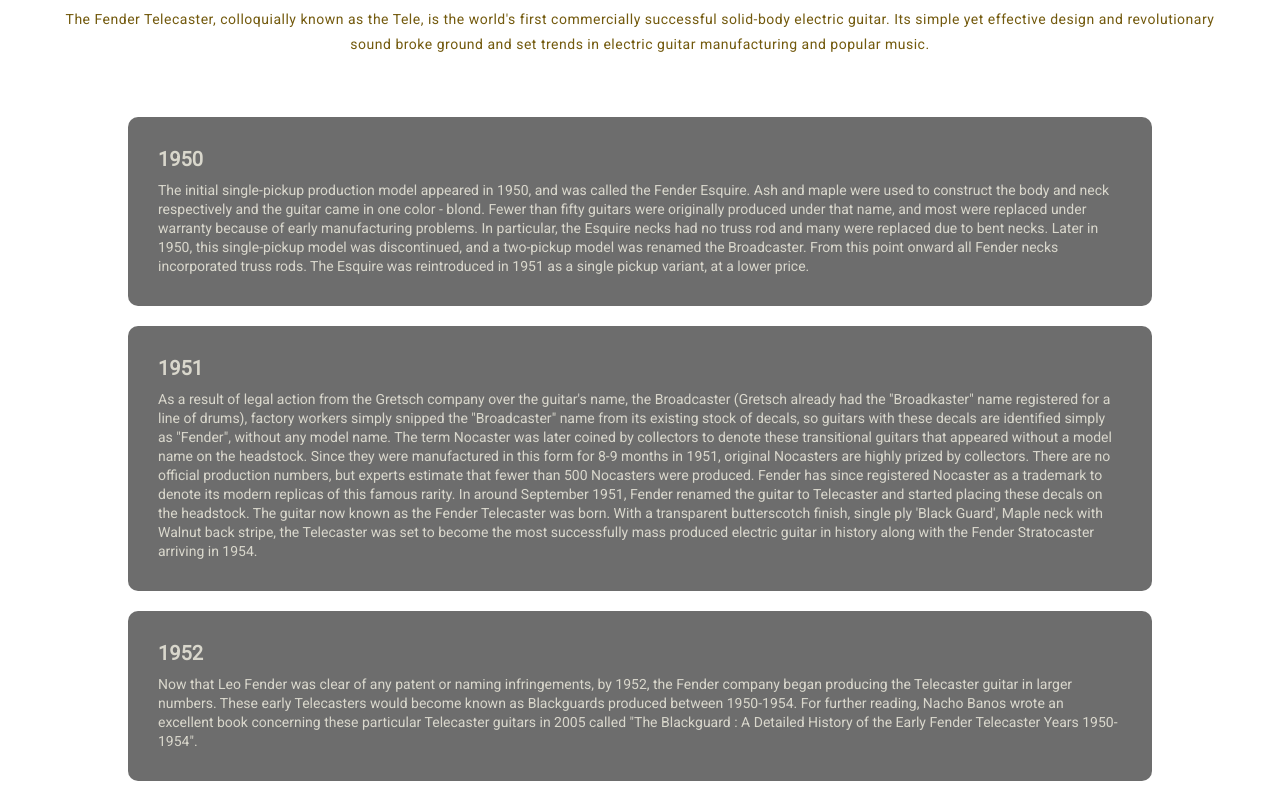
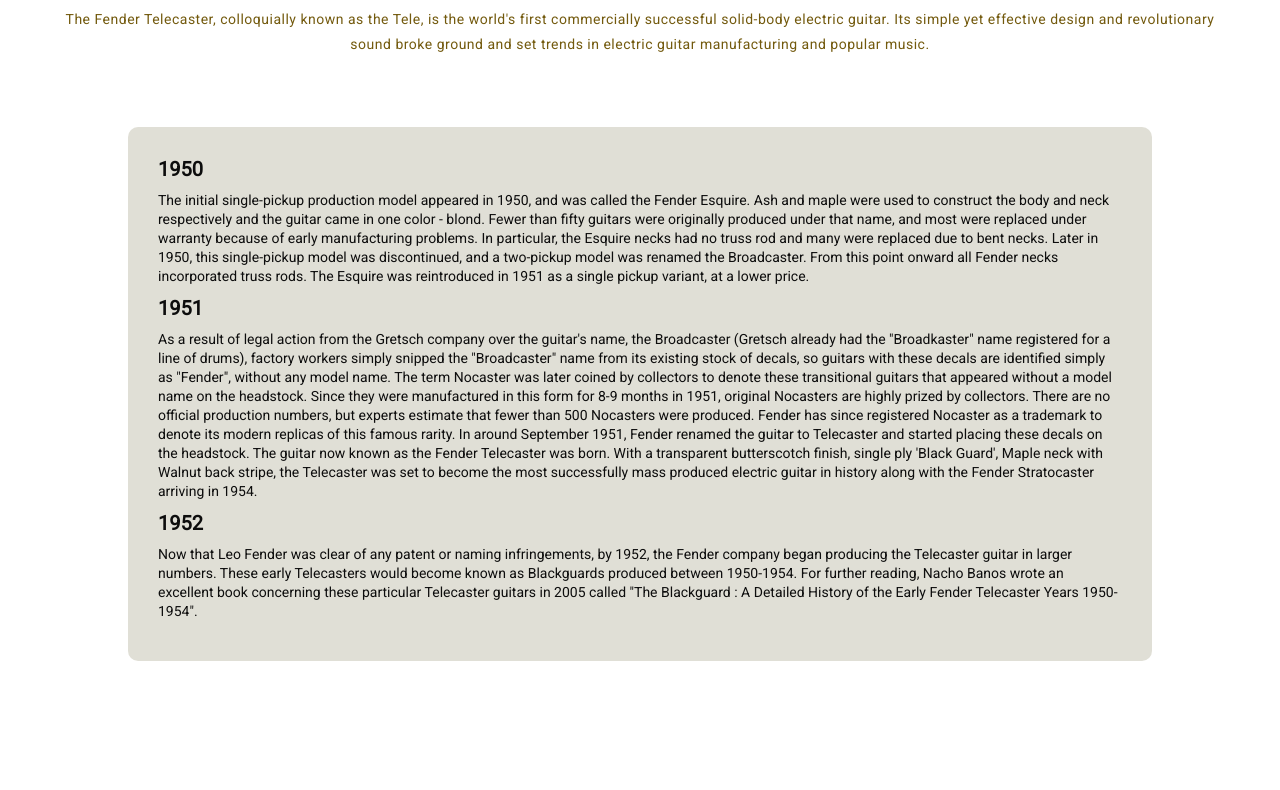
Before and after one commit to pobuchow/tele-tribute-page, a plain HTML site: page index.html in a window 1280 px wide. Shown: the part 950-1740 px from the top of the page. Drawn offline with Linux system fonts and the light colour scheme.

Commit message:
changed history section layout

```diff
--- a/index.html
+++ b/index.html
@@ -52,8 +52,6 @@
               was reintroduced in 1951 as a single pickup variant, at a lower
               price.
             </p>
-          </div>
-          <div class="history-item">
             <h2>
                 1951
               </h2>
@@ -79,8 +77,6 @@
                 successfully mass produced electric guitar in history along with
                 the Fender Stratocaster arriving in 1954.
               </p>
-          </div>
-          <div class="history-item">
               <h2>
                 1952
               </h2>
@@ -94,7 +90,6 @@
                 : A Detailed History of the Early Fender Telecaster Years
                 1950-1954".
               </p>
-          </div>
         </div>
       </div>
     </section>
--- a/style/style.css
+++ b/style/style.css
@@ -17,10 +17,11 @@ img {
   object-fit: cover;
 }
 p {
-  color: #d9d7cc;
+  color: #0d0d0d;
   text-align: left;
   font-size: 1.4rem;
   line-height: 1.9rem;
+  margin-bottom: 10px;
 }
 .container {
   min-height: 100vh;
@@ -167,7 +168,7 @@ p {
   z-index: 1;
 }
 #history .history-item h2 {
-  color: #d9d7cc;
+  color: #0d0d0d;
   font-size: 2rem;
   margin-bottom: 10px;
   text-transform: uppercase;
@@ -179,8 +180,8 @@ p {
   top: 0;
   height: 100%;
   width: 100%;
-  background-color: #0d0d0d;
-  opacity: 0.6;
+  background-color: #d9d7cc;
+  opacity: 0.8;
   border-radius: 10px;
   z-index: -1;
 }
```
Lines whose indentation alone changed are shown as unchanged.
